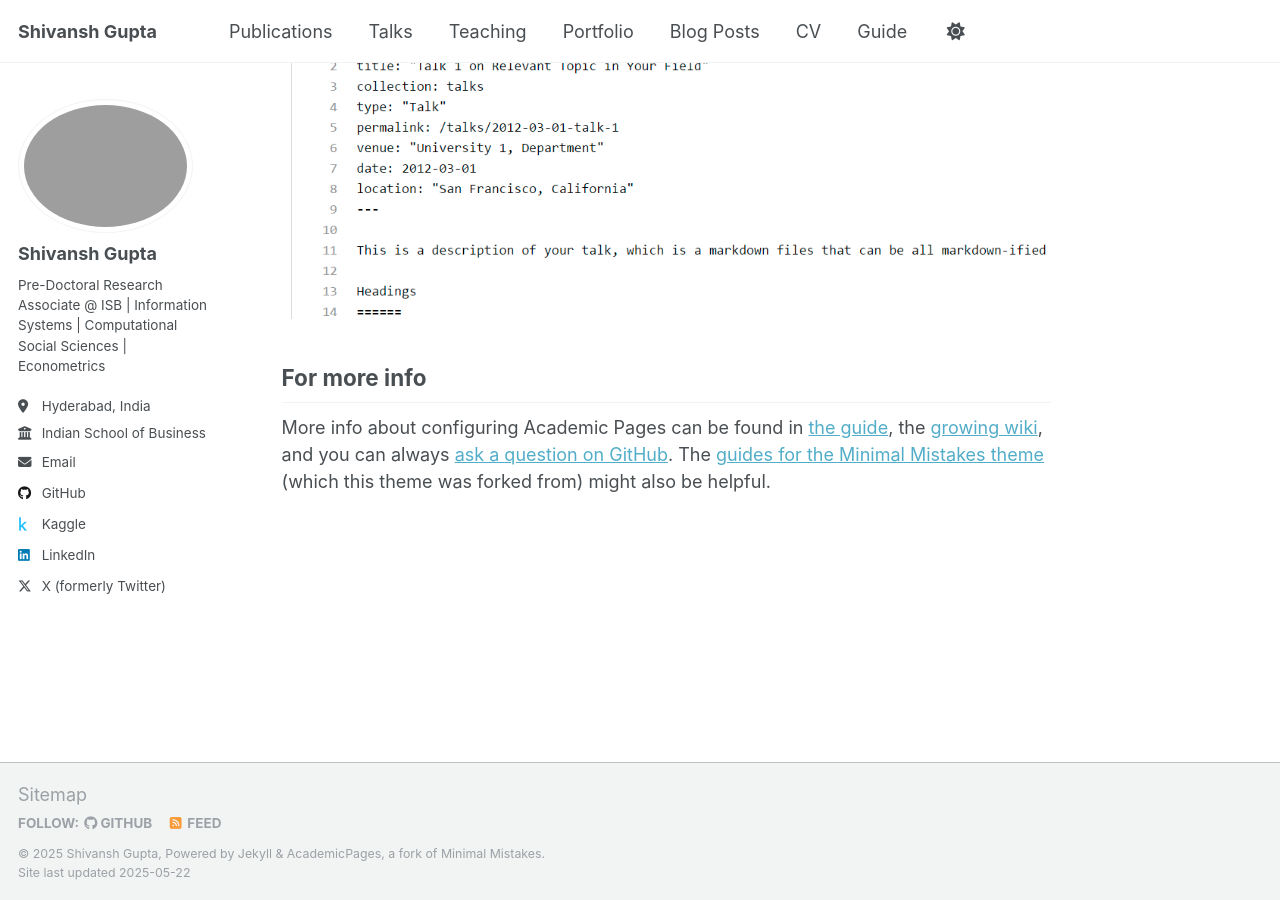
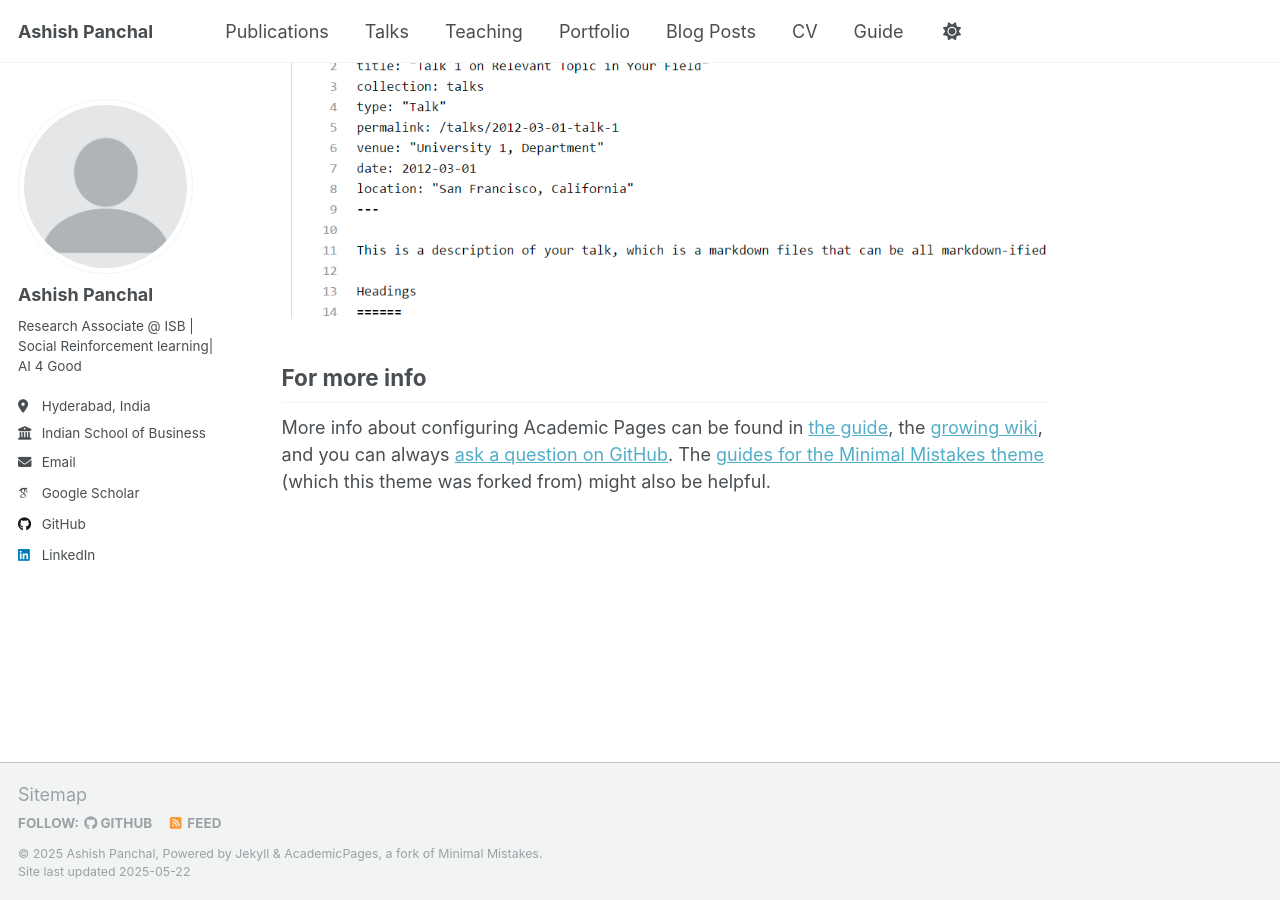
Before and after one commit to gshivansh2001/gshivansh.github.io, a Jekyll site: the page built from _pages/about.md, in a window 1280 px wide and 900 px high, scrolled down 2636 px. Built offline with Jekyll 4.4.1, drawn with Linux system fonts in a browser that asks for light colours; some web fonts are replaced.

Commit message:
Update _config.yml

```diff
--- a/_config.yml
+++ b/_config.yml
@@ -8,32 +8,32 @@
 
 # Basic Site Settings
 locale                   : "en-US"
-title                    : "Shivansh Gupta"
+title                    : "Ashish Panchal"
+
 title_separator          : "-"
-name                     : &name "Shivansh Gupta"
-description              : &description "Shivansh Gupta"
-url                      : https://gshivansh.github.io # the base hostname & protocol for your site e.g. "https://[your GitHub username].github.io"
+name                     : &name "Ashish Panchal"
+description              : &description "Ashish Panchal"
+url                      : https://ashishpanchal33.github.io # the base hostname & protocol for your site e.g. "https://[your GitHub username].github.io"
 baseurl                  : "" # the subpath of your site, e.g. "/blog"
-repository               : "gshivansh2001/gshivansh.github.io"
+repository               : "ashishpanchal33/ashishpanchal33.github.io"
 
 # Site Author - The following control what appear as part of the author content on the side bar.
 #               If a field is blank the icon and link will not appear, otherwise it will be shown.
 #               Additional customization can be done by editing /_includes/author-profile.html
 author:
   # Biographic information
-  avatar           : "images/DSC_0604.JPG"
-  name             : "Shivansh Gupta"
+  avatar           : "profile.png"
+  name             : "Ashish Panchal"
   pronouns         : # example: "she/her"
-  bio              : "Pre-Doctoral Research Associate @ ISB | Information Systems | Computational Social Sciences | Econometrics"
+  bio              : "Research Associate @ ISB | Social Reinforcement learning| AI 4 Good"
   location         : "Hyderabad, India"
   employer         : "Indian School of Business"
   uri              : # URL
-  email            : "shivansh_gupta@isb.edu"
+  email            : "ashish_panchal@isb.edu"
 
   # Academic websites
-  academia         : # URL
   arxiv            : # URL - Update with the correct link to your profile
-  googlescholar    : #"https://scholar.google.com/citations?user=PS_CX0AAAAAJ"
+  googlescholar    : "https://scholar.google.com/citations?user=7d5HslAAAAAJ"
   impactstory      : # URL
   orcid            : #"http://orcid.org/yourorcidurl"
   semantic         : # URL
@@ -45,8 +45,8 @@ author:
   bitbucket        : # Username - Update with your username on the site
   codepen          : # Username
   dribbble         : # Username
-  github           : "gshivansh2001"
-  kaggle           : "shivanshgupta67"
+  github           : "ashishpanchal33"
+  kaggle           : # Username
   stackoverflow    : # User number or user number and name (i.e., use "1" or "1/jeff-atwood")
 
   # Social media
@@ -59,7 +59,7 @@ author:
   keybase          : # Username
   instagram        : # Username
   lastfm           : # Username
-  linkedin         : "shivanshgupta2001"
+  linkedin         : "ashishpanchal1" # Username
   mastodon         : # URL
   medium           : # URL
   pinterest        : # Username
@@ -67,7 +67,7 @@ author:
   steam            : # Username
   telegram         : # URL
   tumblr           : # Username
-  twitter          : "Shivans69616284"
+  twitter          : # Username for X / Twitter
   vine             : # Username
   weibo            : # Username
   wikipedia        : # Username
@@ -90,7 +90,7 @@ breadcrumbs              : false # true, false (default)
 words_per_minute         : 160
 future                   : true
 read_more                : "disabled" # if enabled, adds "Read more" links to excerpts
-talkmap_link             : false      #change to true to add link to talkmap on talks page
+talkmap_link             : false #change to true to add link to talkmap on talks page
 comments:
   provider               : # false (default), "disqus", "discourse", "facebook", "google-plus", "staticman", "custom"
   disqus:
```
